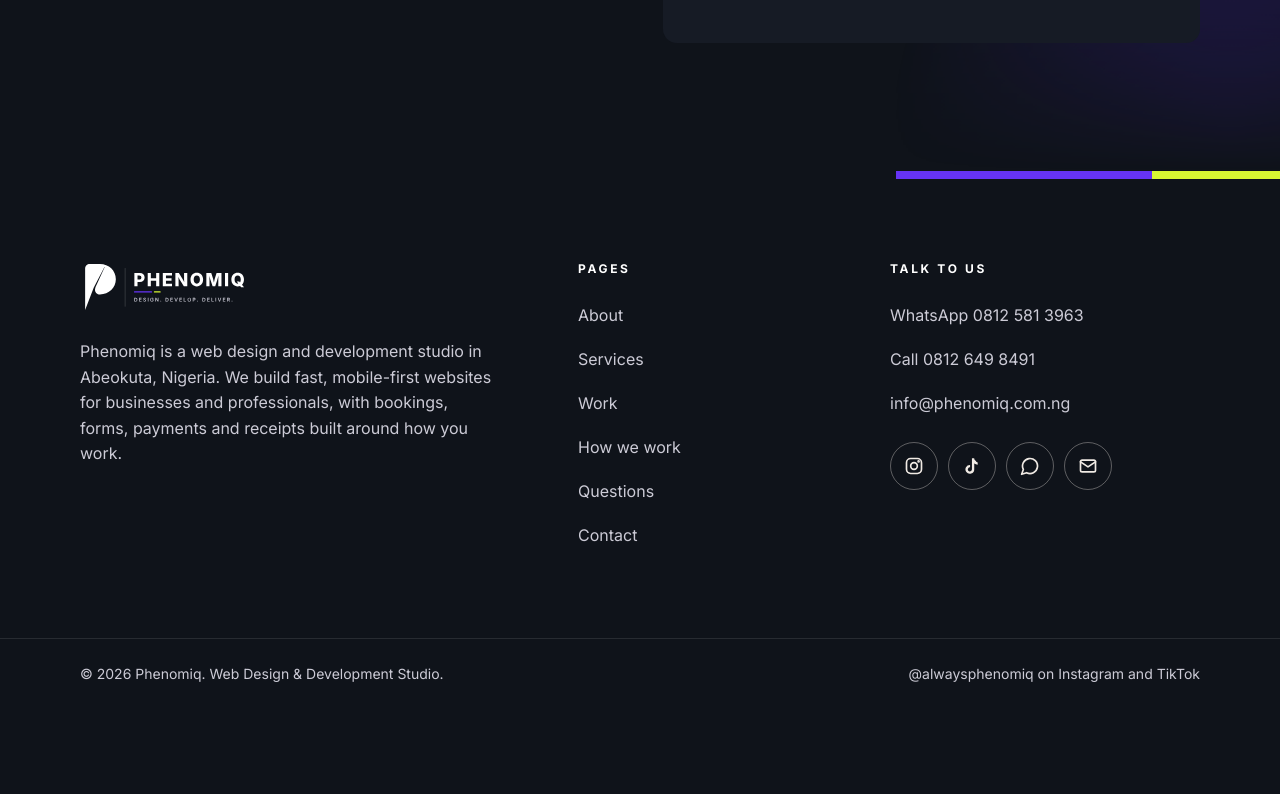
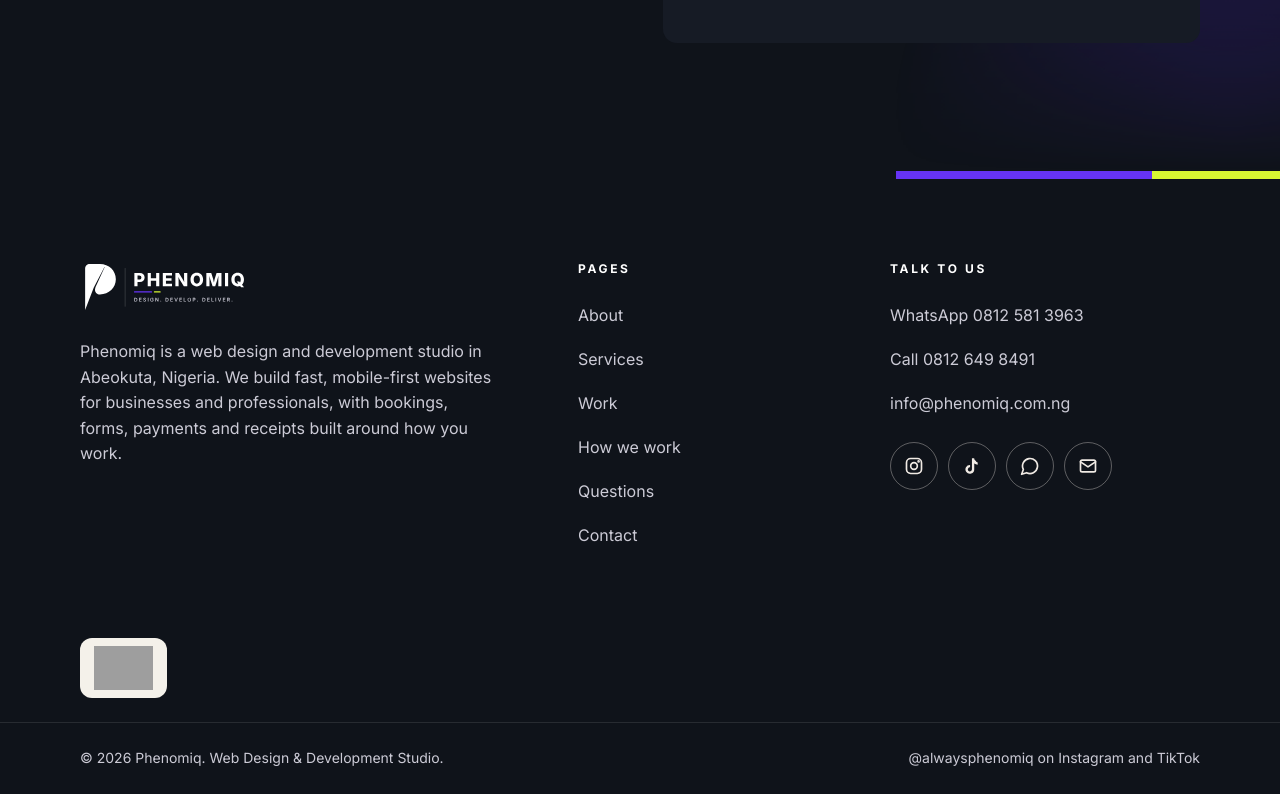
Before and after one commit to alwaysphenomiq/phenomiq-portfolio-, a plain HTML site: page index.html in a window 1280 px wide. Shown: the part 7158-7952 px from the top of the page. Before the commit the page ends 7868 px from the top, so only its background shows below. Drawn offline with nearby package versions, Linux system fonts and the light colour scheme; grey boxes are pictures that could not be loaded.

Commit message:
Add Techbehemoths verification badge to the footer
Co-Authored-By: Claude Sonnet 5.5 <noreply@anthropic.com>
Claude-Session: https://claude.ai/code/session_01WPrM4yfdSkqvgNM9uunxdR

```diff
--- a/css/styles.css
+++ b/css/styles.css
@@ -637,3 +637,8 @@ section[id] { scroll-margin-top: calc(var(--header-h) + var(--s1)); }
   .glow i { animation: none; }
   .pill, .pill.is-open { transition: none; }
 }
+
+/* Techbehemoths verification badge: sits on a light pill so its dark text stays readable in both themes */
+.tb-row{padding-block:0 1.5rem}
+.tb-badge{display:inline-flex;align-items:center;background:#F4F1EA;border-radius:12px;padding:.5rem .9rem}
+.tb-badge img{display:block;height:44px;width:auto}
--- a/index.html
+++ b/index.html
@@ -637,6 +637,11 @@
       </div>
     </div>
   </div>
+  <div class="wrap tb-row">
+    <a class="tb-badge" href="https://techbehemoths.com/company/phenomiq" target="_blank" rel="noopener" data-techbehemoths-verification>
+      <img src="https://cdn.techbehemoths.com/public/static/validation/tb-verified-logo.svg" alt="TechBehemoths Verification" height="44" loading="lazy" />
+    </a>
+  </div>
   <div class="footer-bottom">
     <div class="wrap">
       <p>&copy; <span id="year">2026</span> Phenomiq. Web Design &amp; Development Studio.</p>
```
